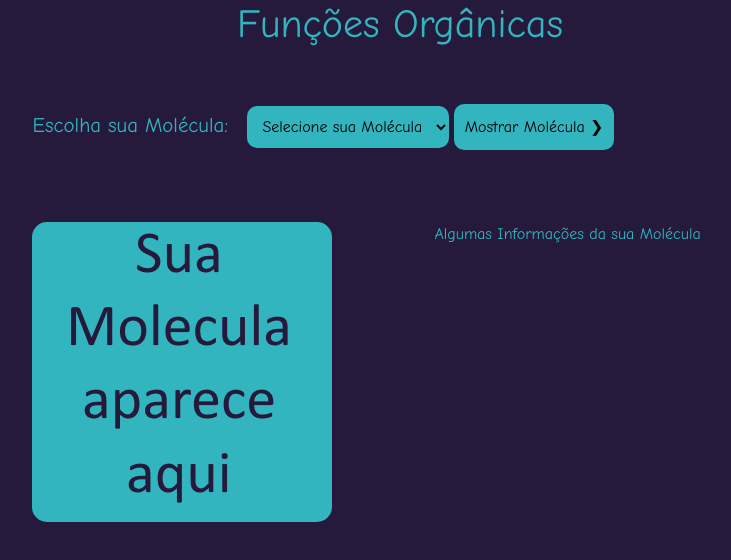
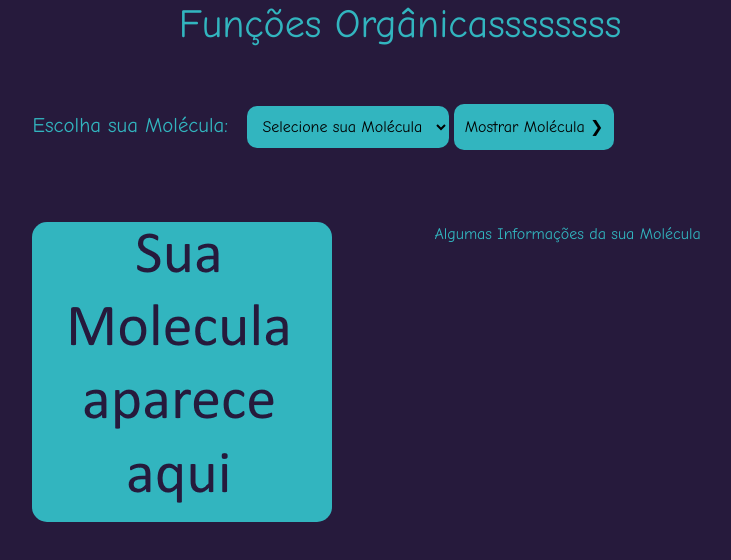
Before and after one commit to PSchultz-Sarmento/AULA_20-04_CIENCIAS_DA_NATUREZA, a plain HTML site: page index.html in a window 1280 px wide. Shown: the whole page, without its empty margins (240-971 px from the left). Drawn offline with nearby package versions, Linux system fonts and the light colour scheme.

Commit message:
Update index.html

```diff
--- a/index.html
+++ b/index.html
@@ -17,7 +17,7 @@
 <body>
 
 <div class="ladoAlado">
-        <h1>Funções Orgânicas</h1>
+        <h1>Funções Orgânicassssssss</h1>
 
             <br><br>
 
```
